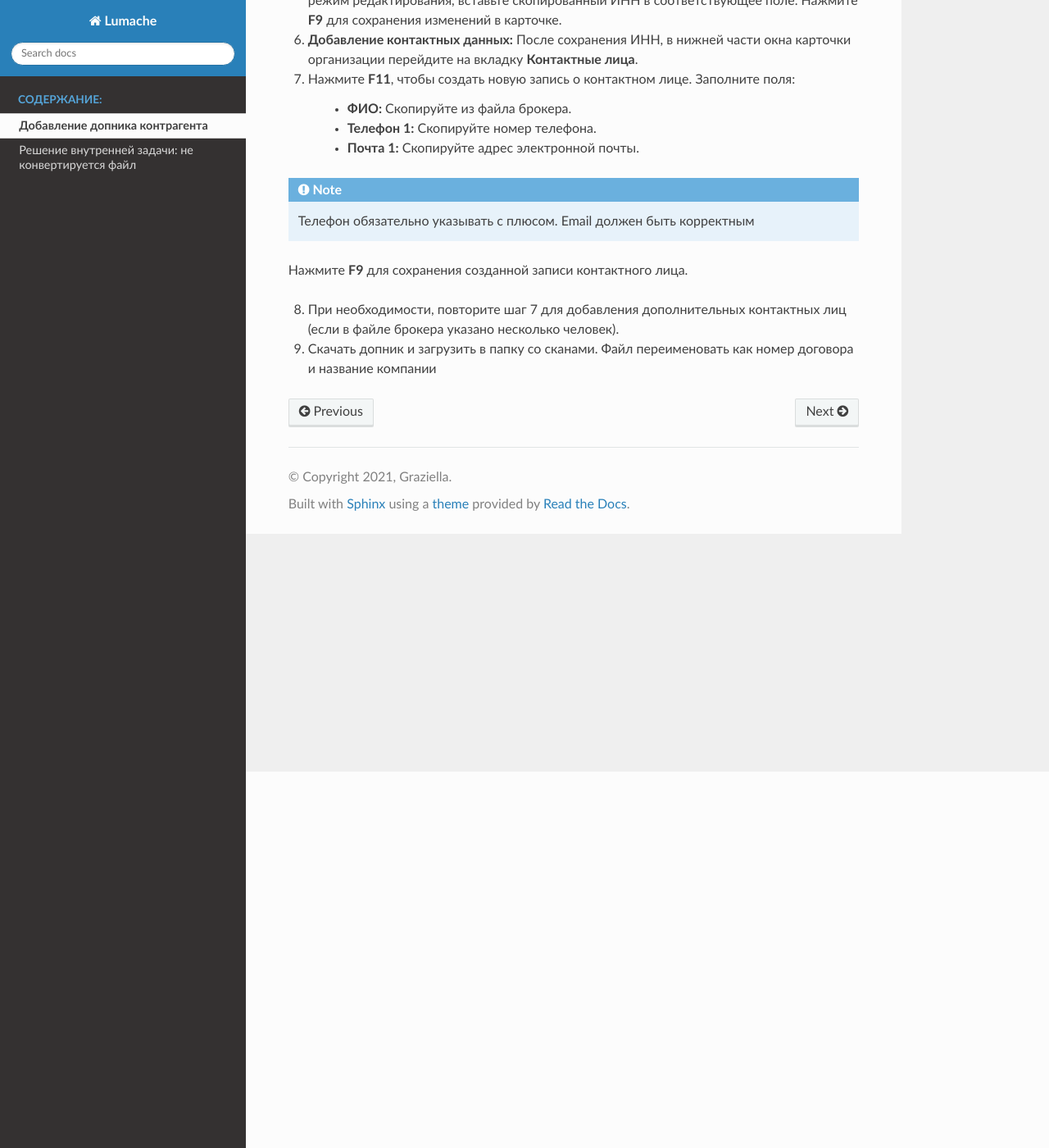
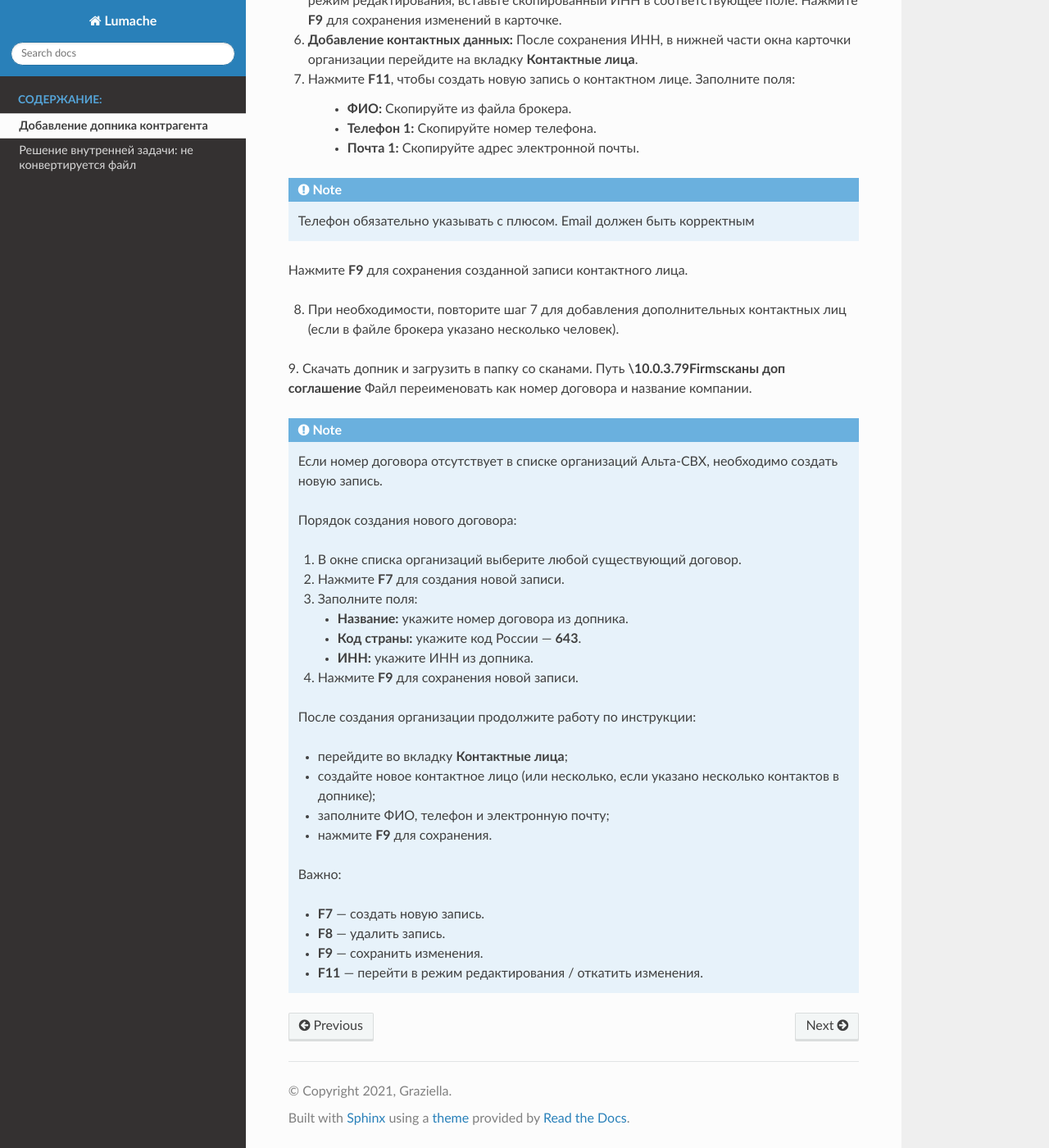
Before and after one commit to RdotF/docs, a Sphinx documentation site: the page built from docs/source/dopnik.rst, in a window 1280 px wide and 1400 px high, scrolled down 459 px. Shown: the whole window at 82% size. Built offline with Sphinx 7.4.7 and the Read the Docs theme 3.1.0, drawn with Linux system fonts in a browser that asks for light colours.

Commit message:
Update dopnik.rst

```diff
--- a/docs/source/dopnik.rst
+++ b/docs/source/dopnik.rst
@@ -38,4 +38,34 @@
 Нажмите **F9** для сохранения созданной записи контактного лица.
 
 8. При необходимости, повторите шаг 7 для добавления дополнительных контактных лиц (если в файле брокера указано несколько человек).
-9. Скачать допник и загрузить в папку со сканами. Файл переименовать как номер договора и название компании
+9. Скачать допник и загрузить в папку со сканами. Путь **\\10.0.3.79\Firms\сканы доп соглашение**
+Файл переименовать как номер договора и название компании.
+
+.. note::
+   Если номер договора отсутствует в списке организаций Альта-СВХ, необходимо создать новую запись.
+
+   Порядок создания нового договора:
+
+   1. В окне списка организаций выберите любой существующий договор.
+   2. Нажмите **F7** для создания новой записи.
+   3. Заполните поля:
+
+      * **Название:** укажите номер договора из допника.
+      * **Код страны:** укажите код России — **643**.
+      * **ИНН:** укажите ИНН из допника.
+
+   4. Нажмите **F9** для сохранения новой записи.
+
+   После создания организации продолжите работу по инструкции:
+
+   * перейдите во вкладку **Контактные лица**;
+   * создайте новое контактное лицо (или несколько, если указано несколько контактов в допнике);
+   * заполните ФИО, телефон и электронную почту;
+   * нажмите **F9** для сохранения.
+
+   Важно:
+
+   * **F7** — создать новую запись.
+   * **F8** — удалить запись.
+   * **F9** — сохранить изменения.
+   * **F11** — перейти в режим редактирования / откатить изменения.
```
